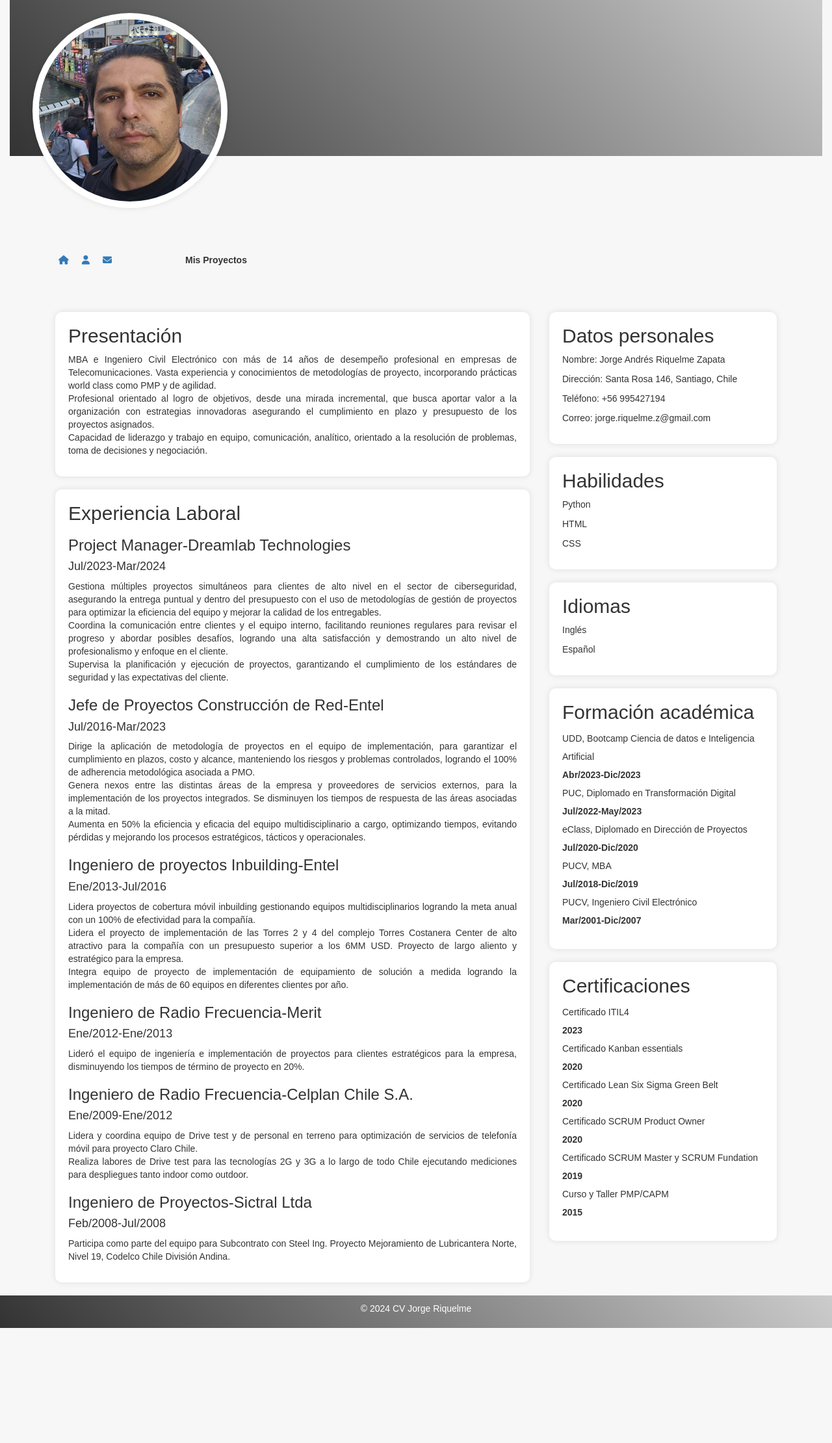
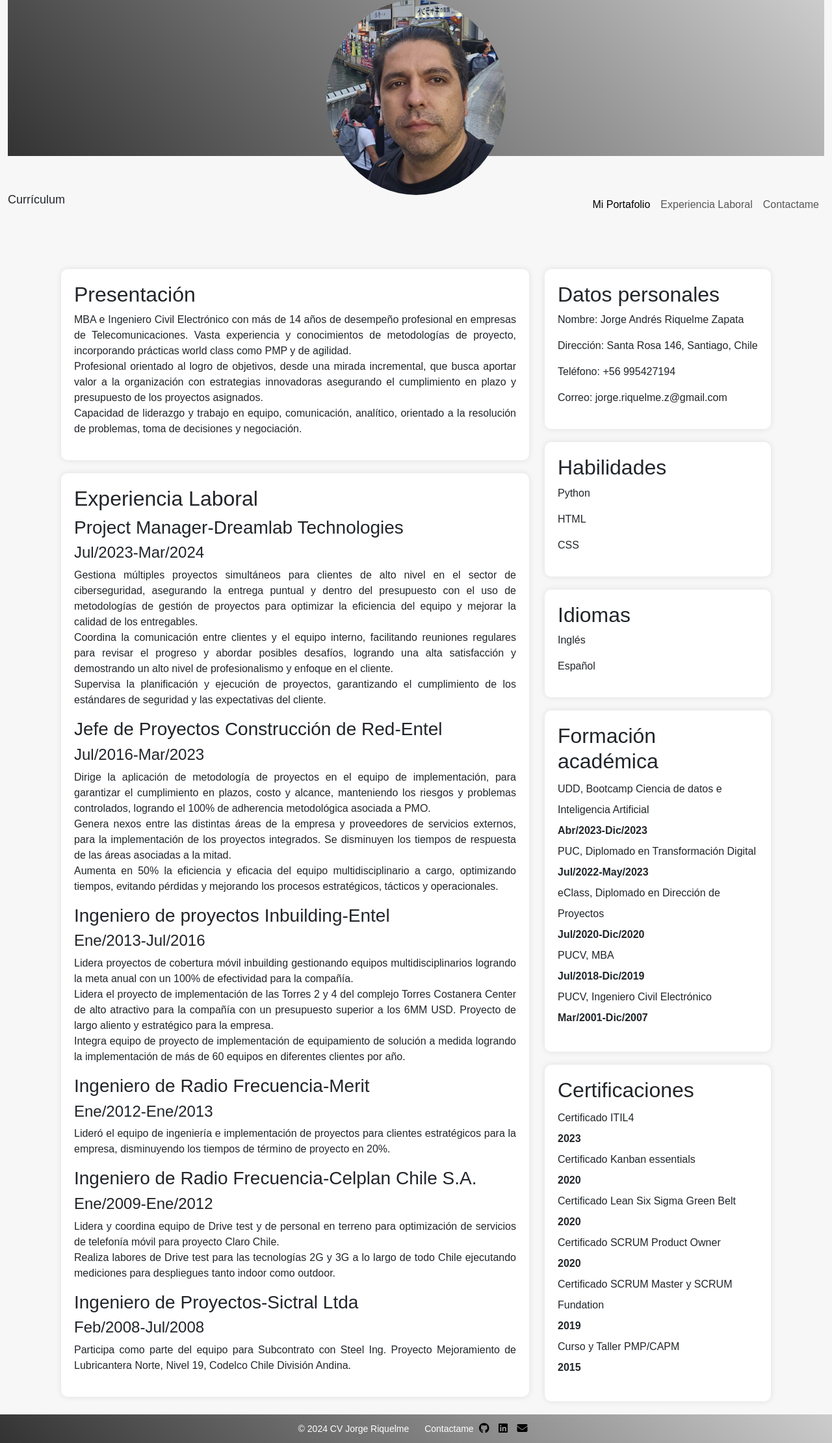
Before and after one commit to juanvalenus/jorgeriquelmez.github.io, a plain HTML site: page index.html in a window 1280 px wide. Shown: the whole page at 65% size. Before the commit the page ends 2043 px from the top, so only its background shows below. Drawn offline with nearby package versions, Linux system fonts and the light colour scheme.

Commit message:
Cambios a header para menu desplegable

```diff
--- a/assets/css/style.css
+++ b/assets/css/style.css
@@ -2,16 +2,16 @@ body {
     font-family: Arial, sans-serif;
     background-color: #f7f7f7;
 }
-.navbar-brand{
-    height: 130px;
-}
+
 .row{
     margin-top: 100px;
 }
 .top {
     background-image: linear-gradient(45deg, #333, #ccc);
 }
-
+#titulo{
+    font-size: 18px;
+}
 header img {
     width: 200px;
     height: 200px;
@@ -45,73 +45,14 @@ footer {
 footer p {
     margin-bottom: 10px;
 }
+.navbar{
+    height: 150px;
 
-
-.navbar-default {
-    background-color: #333;
-    border-color: #333;
-}
-
-.navbar-default .navbar-nav > li > a {
-    color: #fff;
-}
-
-.navbar-default .navbar-nav > li > a:hover {
-    background-color: #444;
-}
-
-.navbar-default .navbar-toggle {
-    border-color: #333;
-}
-
-.navbar-default .navbar-toggle:hover {
-    background-color: #444;
-}
-
-.navbar-default .navbar-toggle .icon-bar {
-    background-color: #fff;
-}
-.btn{
-    background-color: transparent;
-    margin-left: 100px;
-}
-.navbar-nav{
-    list-style: none;
-}
-.nav-item{
-
-    margin-left: 20px;
-}
-.bg-gray {
-    background-color: #ccc;
-}
-
-.bg-blue {
-    background-color: #007bff;
 }
 
 .row {
     margin: 0;
 }
-
-.col-md-6 {
-    padding: 0;
-}
-
-.img-fluid {
-    border: 10px solid #fff;
-    box-shadow: 0 0 10px rgba(0, 0, 0, 0.1);
-}
-
-.navbar-nav {
-    justify-content: flex-end;
-    margin-top: 150px;
-}
-
-.btn-outline-success {
-    margin-top: -7px;
-    margin-bottom: 10px;
-}
-body .header{
-    background-color: transparent;
-}
+.icono {
+    margin-right: 10px;
+  }
--- a/index.html
+++ b/index.html
@@ -3,9 +3,9 @@
 <head>
     <meta charset="UTF-8">
     <meta name="viewport" content="width=device-width, initial-scale=1.0">
-    <title>CV</title>
+    <title>CV con HTML y CSS</title>
+    <link rel="stylesheet" href="https://cdn.jsdelivr.net/npm/bootstrap@5.3.3/dist/css/bootstrap.min.css">
     <link rel="stylesheet" href="https://cdnjs.cloudflare.com/ajax/libs/font-awesome/6.6.0/css/all.min.css" integrity="sha512-Kc323vGBEqzTmouAECnVceyQqyqdsSiqLQISBL29aUW4U/M7pSPA/gEUZQqv1cwx4OnYxTxve5UMg5GT6L4JJg==" crossorigin="anonymous" referrerpolicy="no-referrer" />
-    <link rel="stylesheet" href="https://maxcdn.bootstrapcdn.com/bootstrap/3.3.7/css/bootstrap.min.css">
     <link rel="icon" href="./assets/favicon/icono.png">
 
 </head>
@@ -20,25 +20,33 @@
             </div>
 
           </div>
-          <div class="row">
-            <div class="down col-md-12" style="height: 30vh;">
-              <ul class="navbar-nav ms-auto">
+
+        </div>
+      </header>
+    <section>
+      <nav class="navbar navbar-expand-md navbar-light mb-4">
+        <div class="container-fluid">
+            <p id="titulo">Currículum</p>
+            <button class="navbar-toggler" type="button" data-bs-toggle="collapse" data-bs-target="#navbarSupportedContent" aria-controls="navbarSupportedContent" aria-expanded="false" aria-label="Toggle navigation">
+                <span class="navbar-toggler-icon"></span>
+            </button>
+            <div class="collapse navbar-collapse me-auto" id="navbarSupportedContent">
+                <ul class="navbar-nav ms-auto mb-2 mb-lg-0">
                     <li class="nav-item">
-                  <a class="nav-link" href="#" aria-current="page"><i class="fa-solid fa-house"></i></a>
+                        <a class="nav-link active" aria-current="page" href="./mis_proyectos.html">Mi Portafolio</a>
                     </li>
                     <li class="nav-item">
-                  <a class="nav-link" href="#"><i class="fa-solid fa-user"></i></a>
+                        <a class="nav-link" href="#experiencia">Experiencia Laboral</a>
                     </li>
                     <li class="nav-item">
-                  <a class="nav-link" href="#"><i class="fa-solid fa-envelope"></i></a>
+                        <a class="nav-link" href="#contacto">Contactame</a>
                     </li>
-                <button class="btn btn-outline-success" type="button"><strong>Mis Proyectos</strong></button>
-
                 </ul>
             </div>
         </div>
-        </div>
-      </header>
+    </nav>
+
+    </section>
     <main>
         <div class="container">
             <div class="row">
@@ -50,7 +58,7 @@
                         <br>Capacidad de liderazgo y trabajo en equipo, comunicación, analítico, orientado a la resolución de problemas, toma de decisiones y negociación.</p>
                     </div>
                     <div class="tarjeta">
-                        <h2>Experiencia Laboral</h2>
+                        <h2 id="experiencia">Experiencia Laboral</h2>
                         <h3>Project Manager-Dreamlab Technologies</h3>
                         <h4>Jul/2023-Mar/2024</h4>
                         <p>Gestiona múltiples proyectos simultáneos para clientes de alto nivel en el sector de ciberseguridad, asegurando la entrega puntual y dentro del presupuesto con el uso de metodologías de gestión de proyectos para optimizar la eficiencia del equipo y mejorar la calidad de los entregables.
@@ -123,10 +131,16 @@
         </div>
     </main>
     <footer>
-        <div class="container">
-            <p>&copy; 2024 CV Jorge Riquelme</p>
+      <div class="pie-pagina">
+        <small id="contacto">&copy; 2024 CV Jorge Riquelme  &nbsp &nbsp</small>
+        <small>&nbspContactame&nbsp</small>
+        <a class="icono" href="https://github.com/jorgeriquelmez" target="_blank" title="Visitar mi perfil de GitHub" aria-current="page" style="color: black;"><i class="fa-brands fa-github"></i></a>
+        <a class="icono" href="https://www.linkedin.com/in/jorge-riquelme-zapata/" target="_blank" title="Visitar mi perfil de LinkedIn" style="color: black;"><i class="fa-brands fa-linkedin"></i></a>
+        <a class="icono" href="mailto:jorge.riquelme.z@gmail.com?subject=Hablemos&body=Quisiera conversar contigo" target="_blank" title="Enviar un correo electrónico" style="color: black;"><i class="fa-solid fa-envelope"></i></a>
       </div>
      </footer>
+    <script src="https://cdn.jsdelivr.net/npm/bootstrap@5.3.3/dist/js/bootstrap.bundle.min.js"></script>
+
 <link rel="stylesheet" href="./assets/css/style.css">
 </body>
 </html>
```
Also changed, not shown: mis_proyectos.html (added, +28 -0 lines), assets/css/style_proyectos.css (added). Lines whose indentation alone changed are shown as unchanged.
